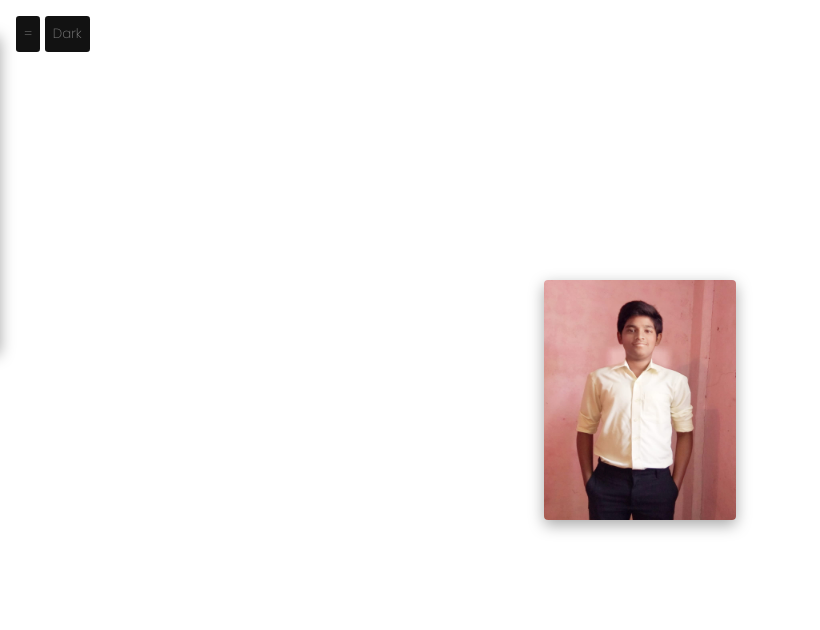
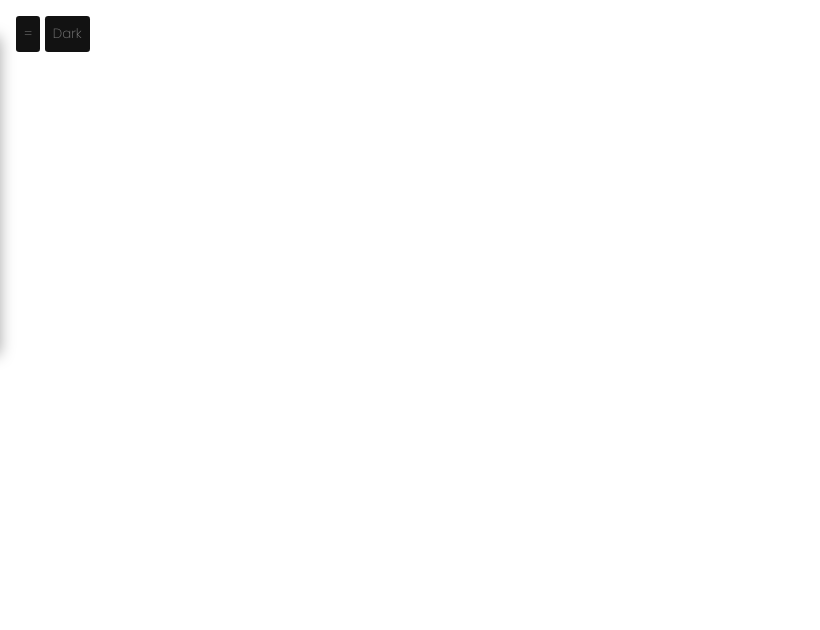
Before and after one commit to runch02/runch.github.io, a plain HTML site: page index.html in a window 1280 px wide. Shown: the top 630 px of the page, without its empty margins (0-820 px from the left). Drawn offline with Linux system fonts and the light colour scheme.

Commit message:
Update index.html

```diff
--- a/index.html
+++ b/index.html
@@ -24,8 +24,8 @@
     <div class="theme-button-section">
         <button type="button" id="theme">Dark</button>
     </div>
-    <header>
-        <img src="runch.jpg" alt="RUNCH">
+    <!-- <header>
+        <img src="runch.jpg" alt="RUNCH"> -->
     </header>
     <div class="navigation-combined">
         <div class="navigation-button-section">
```
